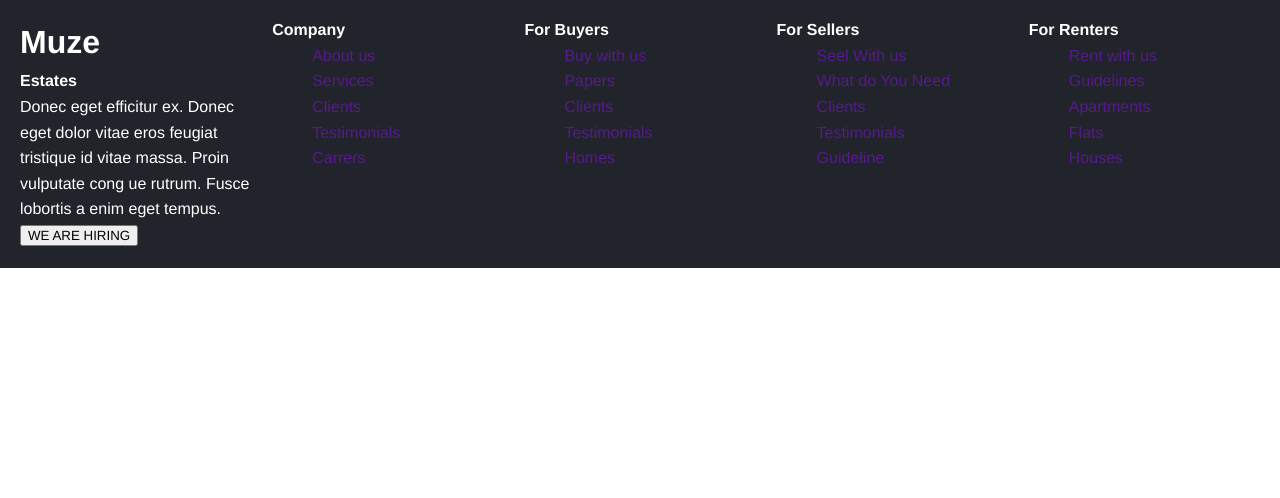
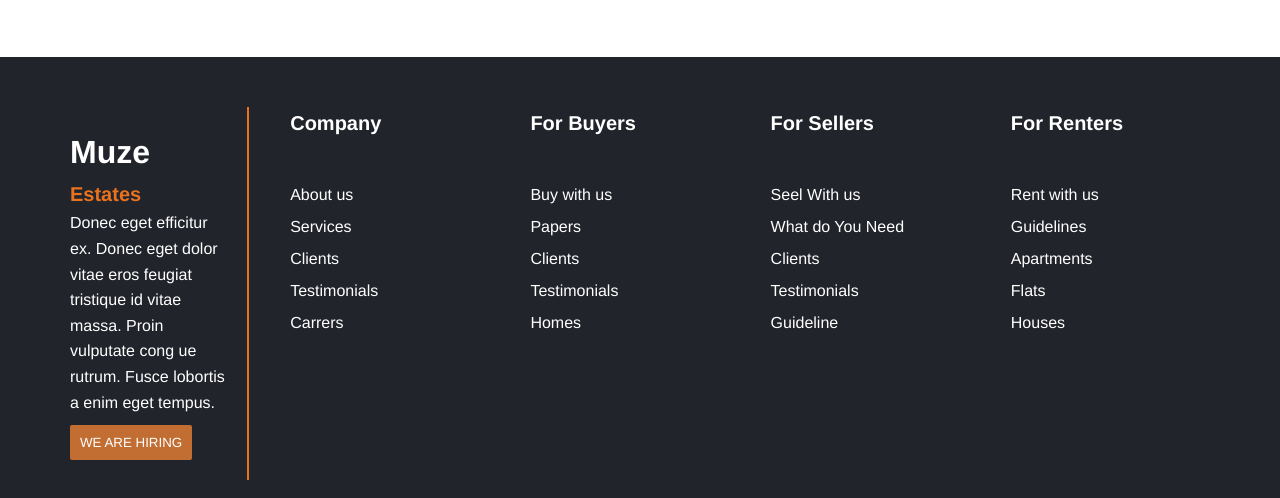
Before and after one commit to samuelBright09/realestate-landind-page, a plain HTML site: page index.html in a window 1280 px wide. Shown: the part 3109-3607 px from the top of the page. Before the commit the page ends 3377 px from the top, so only its background shows below. Drawn offline with Linux system fonts and the light colour scheme.

Commit message:
worked on footer

```diff
--- a/css/style.css
+++ b/css/style.css
@@ -1,5 +1,6 @@
 * {
     margin: 0;
+    padding: 0;
     list-style-type: none;
     text-decoration: none;
     font-family: "Mona Sans", "Helvetica Neue", Helvetica, Arial, sans-serif;
@@ -212,8 +213,6 @@ input {
 }
 
 .footer {
-    display: flex;
-    justify-content: center;
     background-color: #22242B;
     display: grid;
     grid-template-columns: repeat(5, 1fr);
@@ -221,6 +220,43 @@ input {
     grid-column-gap: 21px;
     grid-row-gap: 0px;
     color:white;
+    margin-top: 60px;
+    line-height: 1.6;
+    padding: 50px;
+}
+
+footer a {
+    color: white;
+}
+
+footer h4 {
+    font-size: 20px;
+}
+
+.hiring {
+    background-color: #c26e33;
+    border: 0;
+    padding: 10px;
+    border-radius: 2px;
+    margin-top: 10px;
+}
+
+.hiring a {
+    color: rgb(255, 255, 255);
+}
+
+footer ul {
+    margin-top: 40px;
+    line-height: 2;
+}
+
+.muze-info {
+    margin-right: 20px ;
+    border-right: 2px solid #e9721e;
     padding: 20px;
-    line-height: 1.6;
 }
+
+.muze-info h4 {
+    color: #e9721e;
+
+}
--- a/index.html
+++ b/index.html
@@ -185,6 +185,9 @@
 
     </section>
 
+
+
+
     <footer class="footer">
 
         <div class="muze-info">
@@ -196,13 +199,14 @@
             <p>Donec eget efficitur ex. Donec eget dolor vitae eros feugiat tristique id vitae massa. Proin vulputate
                 cong ue rutrum. Fusce lobortis a enim eget tempus.</p>
 
-            <button>WE ARE HIRING</button>
+            <button class="hiring"><a href="">WE ARE HIRING</a></button>
 
         </div>
 
         <div>
 
             <h4>Company</h4>
+
             <ul>
 
                 <li><a href="">About us</a></li>
@@ -218,6 +222,7 @@
         <div>
 
             <h4>For Buyers</h4>
+
             <ul>
 
                 <li><a href="">Buy with us</a></li>
@@ -248,6 +253,7 @@
         <div>
 
             <h4>For Renters</h4>
+
             <ul>
 
                 <li><a href="">Rent with us</a></li>
```
